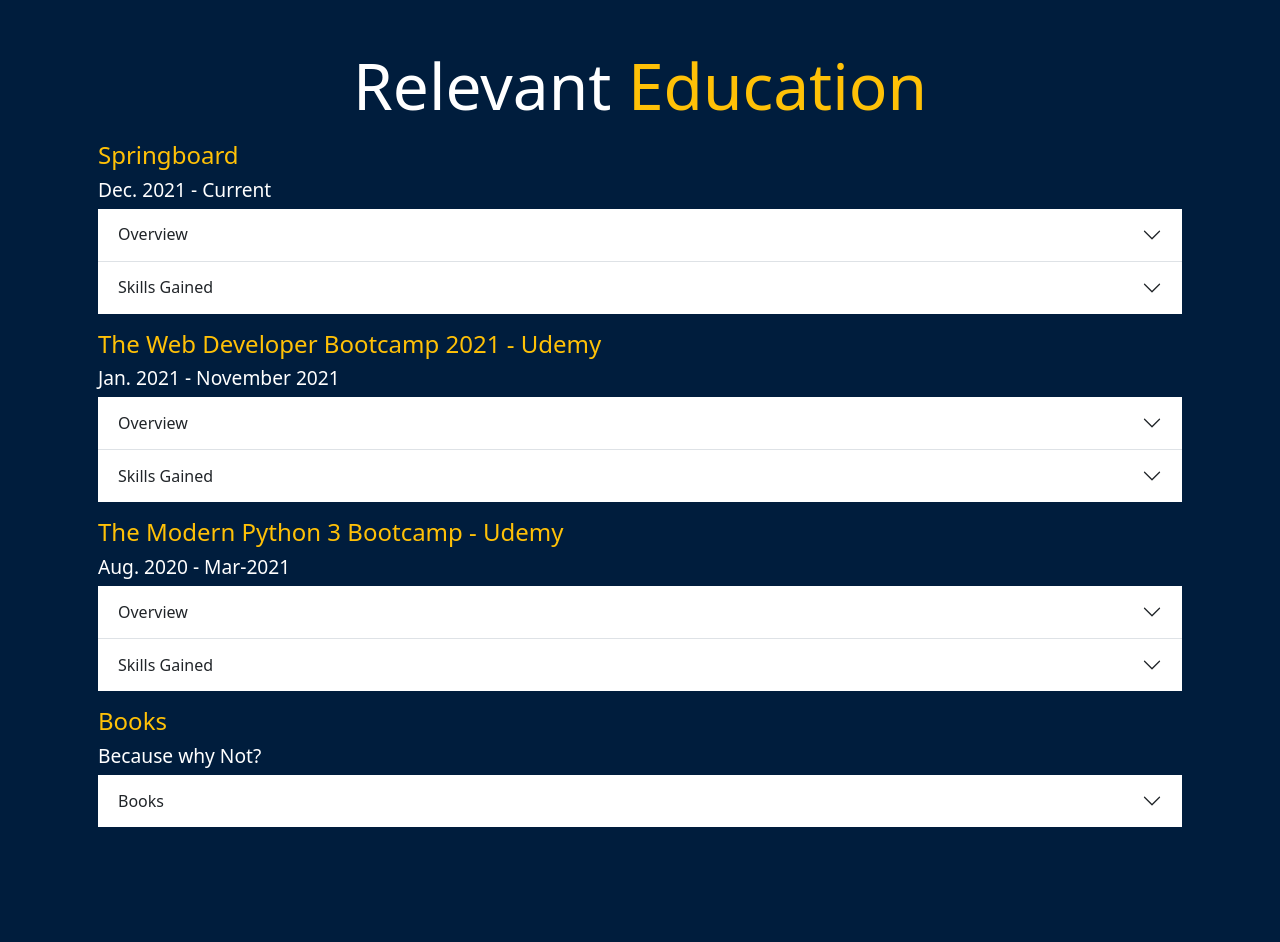
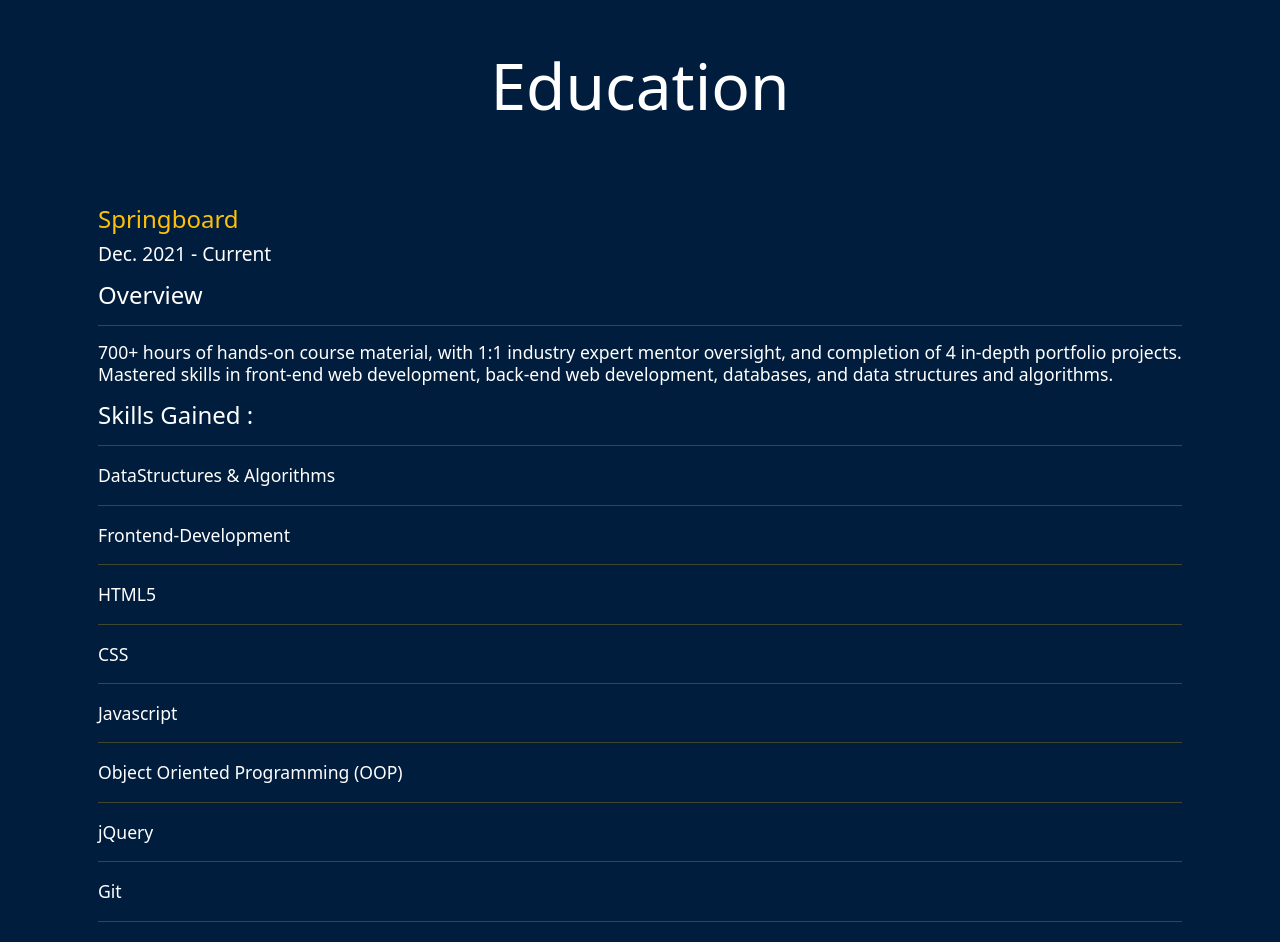
Before and after one commit to kn1ghtm0nster/portfolio, a React (Create React App) app: page /education in a window 1280 px wide. Shown: the top 942 px of the page. Before the commit the page ends 848 px from the top, so only its background shows below. Built offline with nearby package versions, Linux system fonts and the light colour scheme.

Commit message:
update about and project routes to include scrolling animations. Begin work on removing ugly accordion from the education route

```diff
--- a/package.json
+++ b/package.json
@@ -11,6 +11,7 @@
     "animate.css": "^4.1.1",
     "bootstrap": "^5.2.1",
     "bootstrap-icons": "^1.9.1",
+    "framer-motion": "^7.5.3",
     "react": "^18.2.0",
     "react-dom": "^18.2.0",
     "react-router-dom": "^6.4.1",
--- a/src/components/Education.js
+++ b/src/components/Education.js
@@ -1,4 +1,5 @@
 import { useState } from "react";
+import "bootstrap/dist/css/bootstrap.min.css";
 import "../styles/Education.css";
 
 import {
@@ -69,13 +70,6 @@
 		"Implemented user authentication and authorization",
 	];
 
-	const books = [
-		"Cracking the Coding Interview",
-		"Python Crash Course - 8th Edition",
-		"Eloquent JavaScript",
-		"Elements of Progamming Interviews in Python",
-	];
-
 	const [open, setOpen] = useState("");
 
 	const toggle = (id) => {
@@ -87,12 +81,9 @@
 	};
 	return (
 		<div className="my-5">
-			{/* use span for possible home link */}
-			<h1 className="text-center display-3">
-				Relevant <span className="text-warning">Education</span>
-			</h1>
+			<h1 className="text-center display-3">Education</h1>
 
-			<section className="mt-3">
+			<section className="education-section">
 				<div className="mx-3">
 					<h2 className="education-title text-warning">
 						Springboard
@@ -100,44 +91,35 @@
 					<h6 className="education-date">Dec. 2021 - Current</h6>
 				</div>
 				<div>
-					<Accordion
-						flush
-						open={open}
-						toggle={toggle}
-						className="mx-3"
-					>
-						<AccordionItem>
-							<AccordionHeader targetId="1">
-								Overview
-							</AccordionHeader>
-							<AccordionBody accordionId="1" className="overview">
-								700+ hours of hands-on course material, with 1:1
-								industry expert mentor oversight, and completion
-								of 4 in-depth portfolio projects. Mastered
-								skills in front-end web development, back-end
-								web development, databases, and data structures
-								and algorithms.
-							</AccordionBody>
-						</AccordionItem>
-						<AccordionItem>
-							<AccordionHeader targetId="2">
-								Skills Gained
-							</AccordionHeader>
-							<AccordionBody accordionId="2" className="skills">
-								<ListGroup flush>
-									{skills.map((skill) => (
-										<ListGroupItem key={skill}>
-											{skill}
-										</ListGroupItem>
-									))}
-								</ListGroup>
-							</AccordionBody>
-						</AccordionItem>
-					</Accordion>
+					<div className="mx-3 mt-3">
+						<h4>Overview</h4>
+						<hr className="text-warning" />
+						<h4 className="overview">
+							700+ hours of hands-on course material, with 1:1
+							industry expert mentor oversight, and completion of
+							4 in-depth portfolio projects. Mastered skills in
+							front-end web development, back-end web development,
+							databases, and data structures and algorithms.
+						</h4>
+					</div>
+
+					<div className="mx-3 mt-3">
+						<h4>Skills Gained : </h4>
+						<hr className="text-warning" />
+
+						<ul className="list-unstyled skills">
+							{skills.map((skill) => (
+								<div>
+									<li key={skill}>{skill}</li>
+									<hr className="text-warning" />
+								</div>
+							))}
+						</ul>
+					</div>
 				</div>
 			</section>
 
-			<section className="mt-3">
+			<section className="education-section">
 				<div className="mx-3">
 					<h2 className="education-title text-warning">
 						The Web Developer Bootcamp 2021 - Udemy
@@ -192,7 +174,7 @@
 				</div>
 			</section>
 
-			<section className="mt-3">
+			<section className="education-section">
 				<div className="mx-3">
 					<h2 className="education-title text-warning">
 						The Modern Python 3 Bootcamp - Udemy
@@ -236,42 +218,10 @@
 					</Accordion>
 				</div>
 			</section>
-
-			<section className="mt-3 mb-3">
-				<div className="mx-3">
-					<h2 className="education-title text-warning">Books</h2>
-					<h6 className="education-date">Because why Not?</h6>
-				</div>
-				<div>
-					<Accordion
-						flush
-						open={open}
-						toggle={toggle}
-						className="mx-3"
-					>
-						<AccordionItem>
-							<AccordionHeader targetId="8">
-								Books
-							</AccordionHeader>
-							<AccordionBody accordionId="8" className="books">
-								<ListGroup flush>
-									{books.map((book) => (
-										<ListGroupItem key={book}>
-											{book}
-										</ListGroupItem>
-									))}
-								</ListGroup>
-							</AccordionBody>
-						</AccordionItem>
-					</Accordion>
-				</div>
-			</section>
 		</div>
 	);
 };
 
-// TODO: Add home link button at top of page. See the comment right above the main header.
-// TODO: change the background of the accordion so it matches the backgrond.
-// TODO: add animations.
+// TODO: continue replacing the accordion with the first section that we've completed and then add the same animations as projects and about sections.
 
 export default Education;
--- a/src/components/Home.js
+++ b/src/components/Home.js
@@ -1,33 +1,22 @@
 import "../styles/Home.css";
 import "bootstrap/dist/css/bootstrap.min.css";
 import "animate.css";
-import headshot from "../images/portfolio_headshot.jpg";
+// import headshot from "../images/portfolio_headshot.jpg";
 import HomeNavBar from "../components/HomeNavBar";
 
 const Home = () => {
 	return (
 		<div className="d-flex align-items-center justify-content-center vh-100 ">
-			<div className="row mx-auto">
-				<div className="col-md-6">
-					<div>
+			<div className="row">
+				<div className="col">
 					<h1 className="text-center display-1 mb-3 animate__animated animate__fadeIn animate__slower animate__delay-5s">
 						Diego{" "}
 						<span className="main-font-color">Quintanilla</span>
 					</h1>
-					</div>
-					<div>
 					<h3 className="text-center display-4 mb-3 animate__animated animate__fadeIn animate__slower animate__delay-5s">
 						<span className="main-font-color">Software</span>{" "}
 						Engineer
 					</h3>
-					</div>
-				</div>
-				<div className="col-md-6">
-					<img
-						src={headshot}
-						className="img-thumbnail mx-auto d-block mt-4 d-none d-sm-block animate__animated animate__fadeIn animate__slower animate__delay-5s"
-						alt="diego-headshot"
-					/>
 				</div>
 				<HomeNavBar />
 			</div>
--- a/src/components/Projects.js
+++ b/src/components/Projects.js
@@ -1,4 +1,7 @@
 import "../styles/Projects.css";
+import { motion } from "framer-motion";
+import "animate.css";
+import { Link } from "react-router-dom";
 
 const Projects = () => {
 	const pokeForum = [
@@ -85,9 +88,8 @@
 			</h1>
 
 			{/* Jobly */}
-			<section className="mt-3">
+			<section className="jobly animate__animated animate__fadeIn">
 				<div className="mx-3">
-					<hr className="text-warning" />
 					<h2 className="text-white display-6">Jobly</h2>
 					<hr className="text-warning" />
 				</div>
@@ -134,7 +136,11 @@
 			</section>
 
 			{/* Poke-forum */}
-			<section className="mt-3">
+			<motion.section
+				className="mt-3"
+				initial={{ opacity: 0 }}
+				whileInView={{ opacity: 1 }}
+			>
 				<div className="mx-3">
 					<h2 className="text-white display-6">Poke-Forum</h2>
 					<hr className="text-warning" />
@@ -167,10 +173,14 @@
 					</a>
 					<hr className="text-warning" />
 				</div>
-			</section>
+			</motion.section>
 
 			{/* Jobly-API */}
-			<section className="mt-3">
+			<motion.section
+				className="mt-3"
+				initial={{ opacity: 0 }}
+				whileInView={{ opacity: 1 }}
+			>
 				<div className="mx-3">
 					<h2 className="text-white display-6">Jobly-API</h2>
 					<hr className="text-warning" />
@@ -195,10 +205,14 @@
 					</a>
 					<hr className="text-warning" />
 				</div>
-			</section>
+			</motion.section>
 
 			{/* HTML-Parser */}
-			<section className="mt-3">
+			<motion.section
+				className="mt-3"
+				initial={{ opacity: 0 }}
+				whileInView={{ opacity: 1 }}
+			>
 				<div className="mx-3">
 					<h2 className="text-white display-6">HTML-Parser</h2>
 					<hr className="text-warning" />
@@ -223,10 +237,14 @@
 					</a>
 					<hr className="text-warning" />
 				</div>
-			</section>
+			</motion.section>
 
 			{/* Currency-Converter */}
-			<section className="mt-3">
+			<motion.section
+				className="mt-3"
+				initial={{ opacity: 0 }}
+				whileInView={{ opacity: 1 }}
+			>
 				<div className="mx-3">
 					<h2 className="text-white display-6">Currency Converter</h2>
 					<hr className="text-warning" />
@@ -251,10 +269,14 @@
 					</a>
 					<hr className="text-warning" />
 				</div>
-			</section>
+			</motion.section>
 
 			{/* Giphy-Party */}
-			<section className="mt-3">
+			<motion.section
+				className="mt-3"
+				initial={{ opacity: 0 }}
+				whileInView={{ opacity: 1 }}
+			>
 				<div className="mx-3">
 					<h2 className="text-white display-6">Giphy-Party</h2>
 					<hr className="text-warning" />
@@ -286,12 +308,18 @@
 						GitHub <i className="bi bi-github"></i>
 					</a>
 					<hr className="text-warning" />
+					<div className="mt-3 ">
+						<a href="#top" className="btn btn-warning mx-2">
+							Top <i class="bi bi-arrow-bar-up"></i>
+						</a>
+						<Link to="/" className="btn btn-warning">
+							Home <i class="bi bi-house"></i>
+						</Link>
+					</div>
 				</div>
-			</section>
+			</motion.section>
 		</div>
 	);
 };
 
-// TODO: Add css to display each project as a user scrolls down.
-
 export default Projects;
--- a/src/styles/About.css
+++ b/src/styles/About.css
@@ -5,3 +5,16 @@
 p {
 	font-size: 1.2rem;
 }
+
+.section-1 {
+	margin-top: 20rem;
+}
+
+.springboard-section {
+	margin-bottom: 10rem;
+}
+
+section {
+	margin-top: 50rem;
+	margin-bottom: 25rem;
+}
--- a/src/styles/Education.css
+++ b/src/styles/Education.css
@@ -12,11 +12,10 @@
 .skills,
 .projects,
 .books {
-	font-size: 1.3rem;
+	font-size: 1.1rem;
 }
 
-.accordion-button:not(.collapsed) {
-	color: inherit;
-	background: #001d3d;
-	color: #ffc107;
+.education-section {
+	margin-top: 5rem;
+	margin-bottom: 15rem;
 }
--- a/src/styles/Projects.css
+++ b/src/styles/Projects.css
@@ -6,3 +6,7 @@
 a:hover {
 	color: white !important;
 }
+
+.jobly {
+	margin-top: 10rem;
+}
```
Also changed, not shown: src/components/About.js (+35 -16 lines), 1 other file (tests, documents, lock files or other folders). Lines whose indentation alone changed are shown as unchanged.
